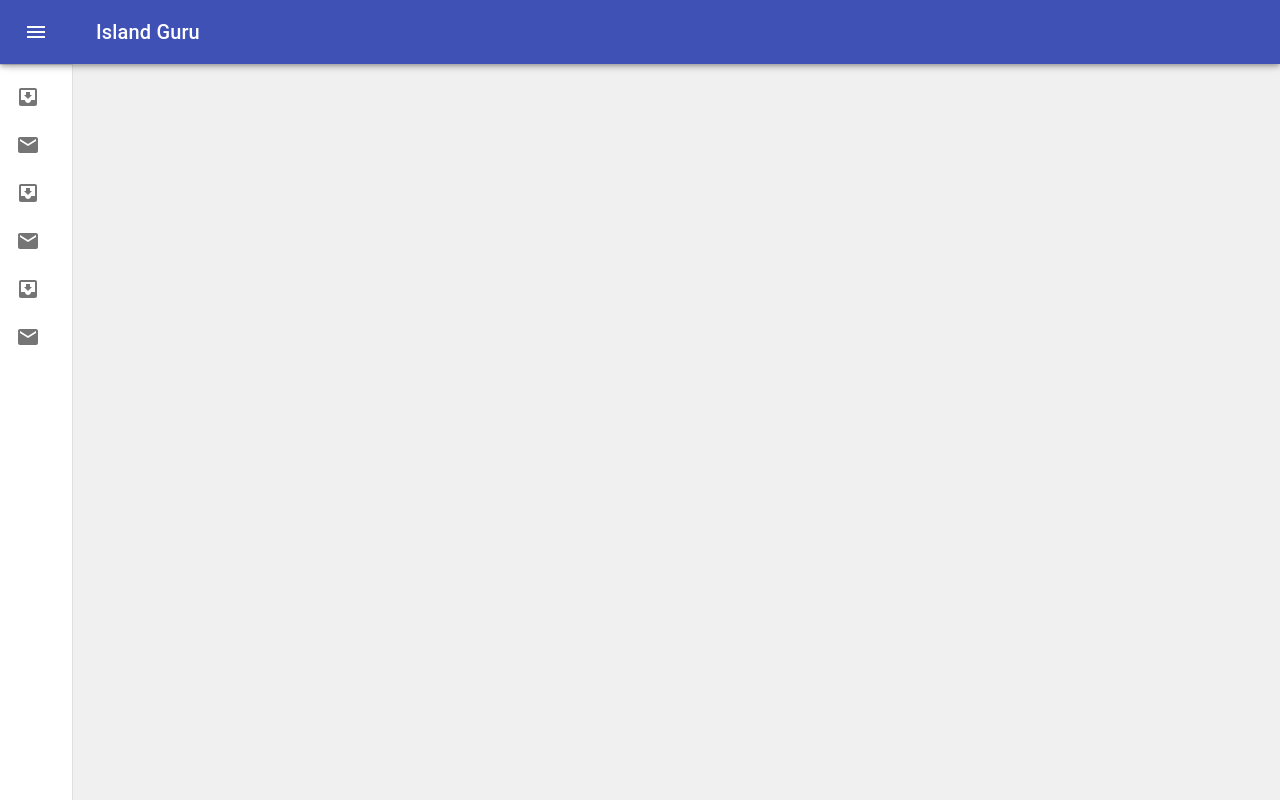
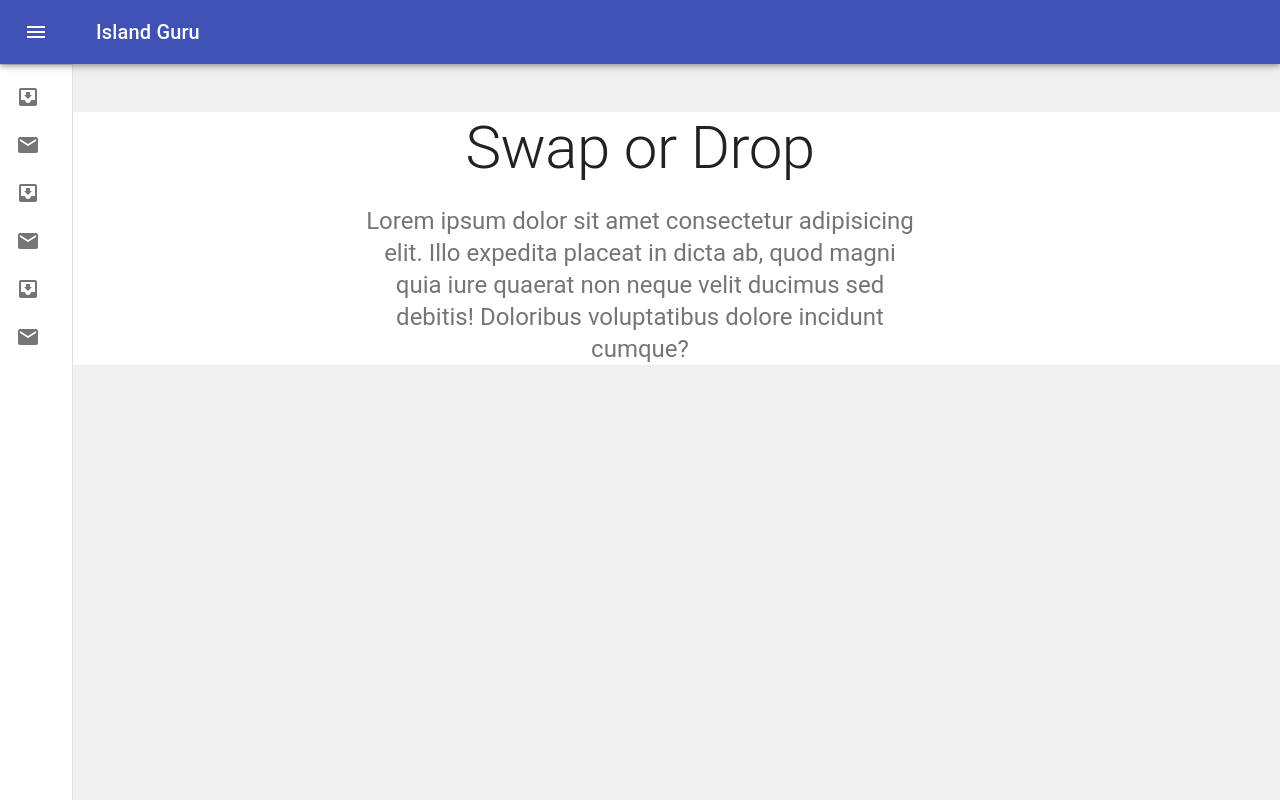
Before and after one commit to gregstead/island_assistant, a React (Create React App) app in the folder client/: page /items in a window 1280 px wide. Built offline with nearby package versions, Linux system fonts and the light colour scheme.

Commit message:
adds route for Items page and hero continer

```diff
--- a/client/src/App.js
+++ b/client/src/App.js
@@ -1,5 +1,10 @@
 import React from "react";
-import { BrowserRouter as Router, Route, Switch, Redirect } from "react-router-dom";
+import {
+  BrowserRouter as Router,
+  Route,
+  Switch,
+  Redirect,
+} from "react-router-dom";
 import ProtectedRoute from "./components/ProtectedRoute";
 import MiniDrawer from "./components/Navbar/Navbar";
 import Login from "./components/Login/Login";
@@ -7,6 +12,7 @@ import Register from "./components/Register/Register";
 import Accordion from "./pages/Home";
 import Flowers from "./pages/Flowers";
 import Villagers from "./pages/Villagers";
+import Items from "./pages/Items";
 
 function App() {
   return (
@@ -20,8 +26,12 @@ function App() {
           <Route path="/register" component={Register} />
           <ProtectedRoute path="/home" component={Accordion} />
           <Redirect from="/flowers" to="/flowers/about" />
-          <Route path="/flowers/:page?" render={(props) => <Flowers {...props} />} />
+          <Route
+            path="/flowers/:page?"
+            render={(props) => <Flowers {...props} />}
+          />
           <Route path="/Villagers" component={Villagers} />
+          <ProtectedRoute path="/items" component={Items} />
         </Switch>
 
         {/* <Footer /> */}
--- a/client/src/pages/Items.jsx
+++ b/client/src/pages/Items.jsx
@@ -1,7 +1,54 @@
 import React from "react";
+import {
+  Button,
+  Card,
+  CardActions,
+  CardContent,
+  CardMedia,
+  Grid,
+  Container,
+  Typography,
+  Link,
+} from "@material-ui/core";
+import { makeStyles } from "@material-ui/core";
 
 function Items() {
-  return <div>Items</div>;
+  const useStyles = makeStyles((theme) => ({
+    heroContent: {
+      backgroundColor: theme.palette.background.paper,
+    },
+  }));
+  const classes = useStyles();
+  return (
+    <div>
+      <main>
+        <div className={classes.heroContent}>
+          <Container maxWidth="sm">
+            <Typography
+              component="h1"
+              variant="h2"
+              align="center"
+              color="textPrimary"
+              gutterBottom
+            >
+              Swap or Drop
+            </Typography>
+            <Typography
+              variant="h5"
+              align="center"
+              color="textSecondary"
+              paragraph
+            >
+              Lorem ipsum dolor sit amet consectetur adipisicing elit. Illo
+              expedita placeat in dicta ab, quod magni quia iure quaerat non
+              neque velit ducimus sed debitis! Doloribus voluptatibus dolore
+              incidunt cumque?
+            </Typography>
+          </Container>
+        </div>
+      </main>
+    </div>
+  );
 }
 
 export default Items;
```
